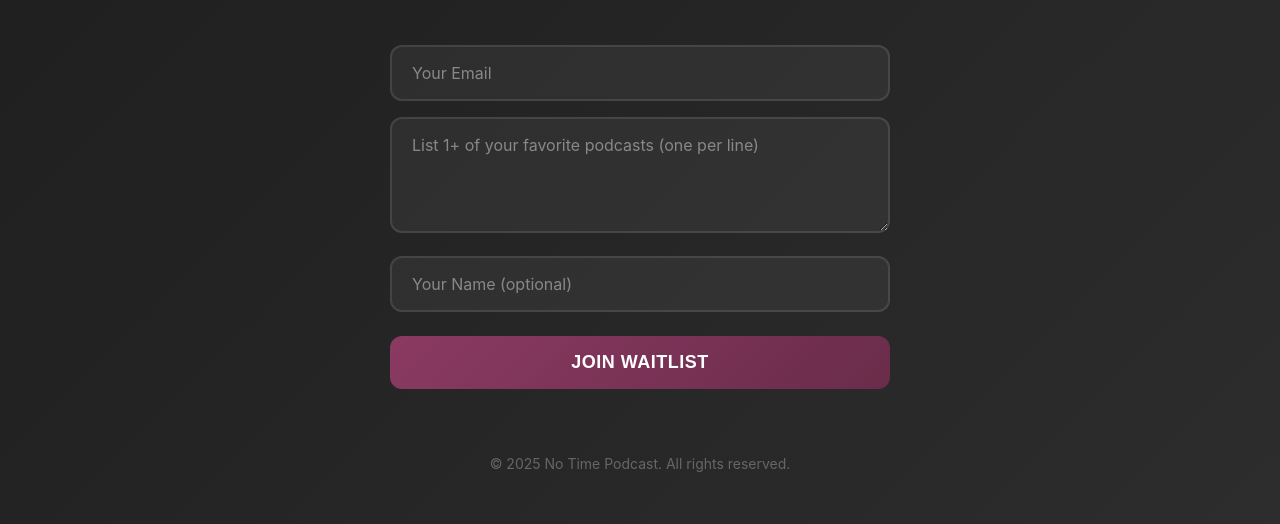
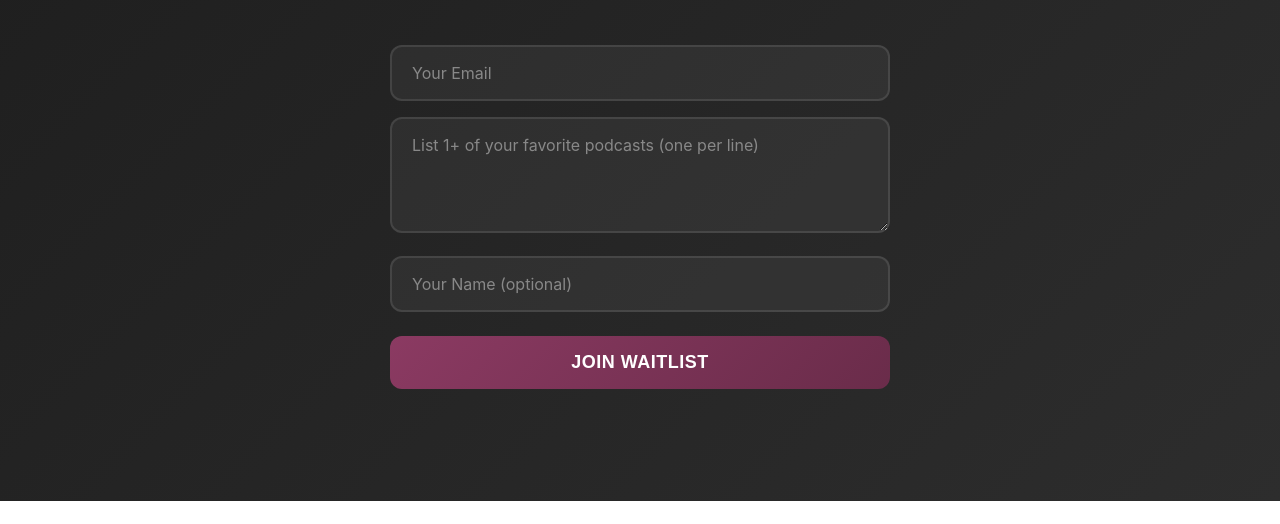
Before and after one commit to elderbas/notimepod-landing, a plain HTML site: page index.html in a window 1280 px wide. Shown: the part 700-1224 px from the top of the page. After the commit the page ends 1201 px from the top, so only its background shows below. Drawn offline with Linux system fonts and the light colour scheme.

Commit message:
Remove copyright footer

```diff
--- a/index.html
+++ b/index.html
@@ -112,7 +112,6 @@
 
         <!-- Footer -->
         <footer>
-            <p>&copy; 2025 No Time Podcast. All rights reserved.</p>
         </footer>
     </div>
 
```
